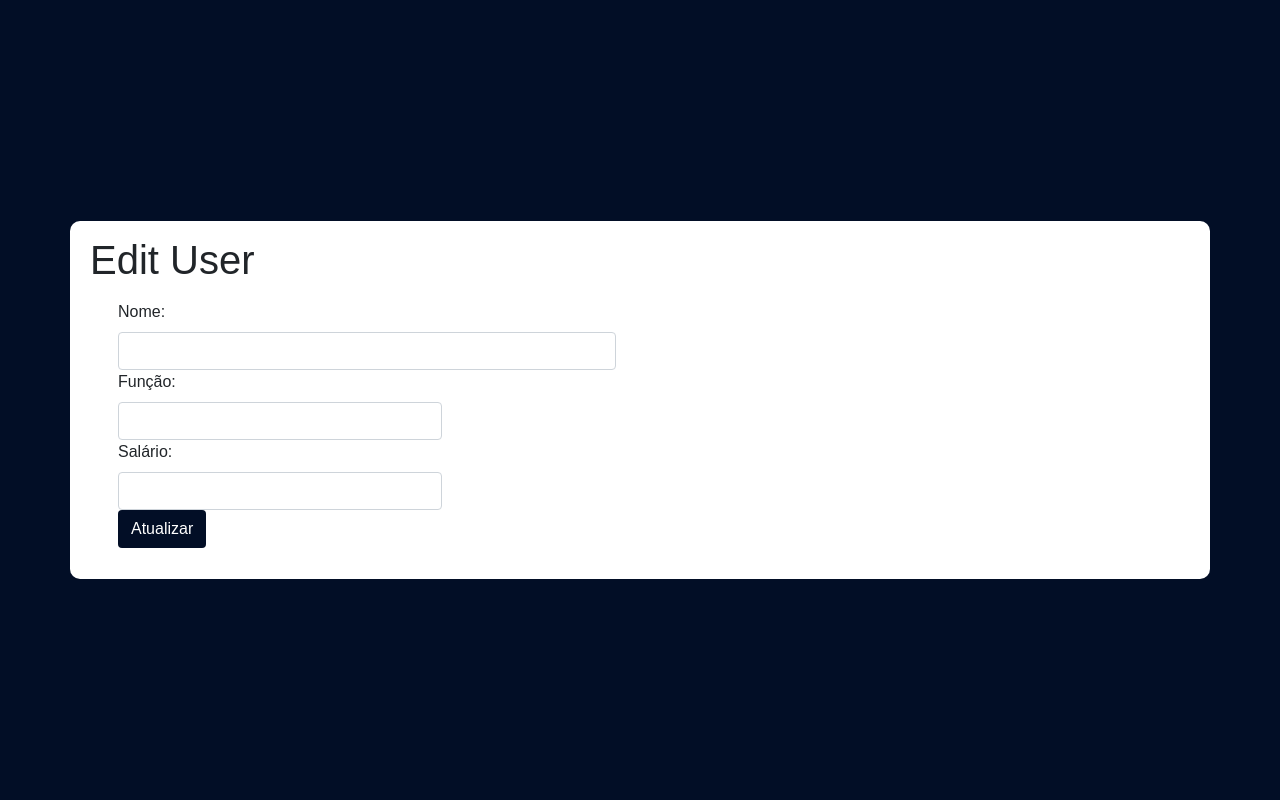
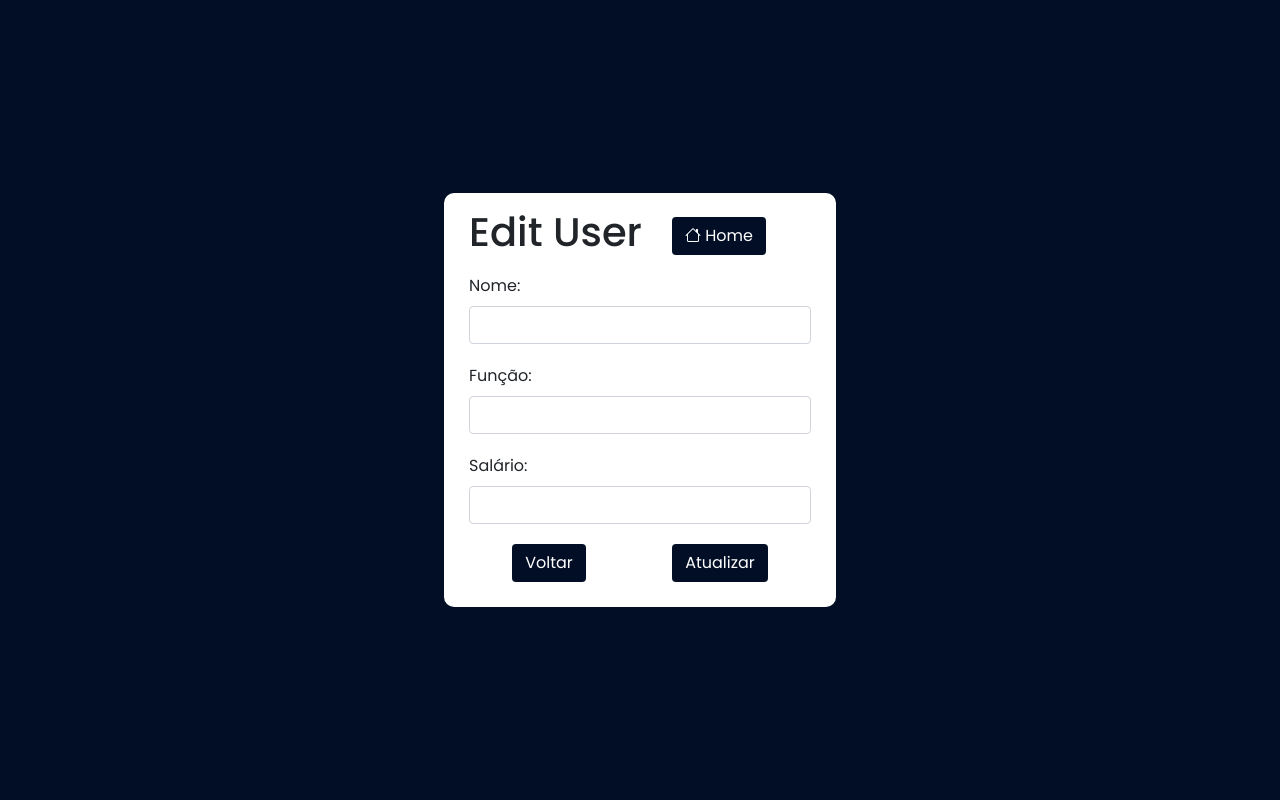
Before and after one commit to jordanferreiraa/crud-funcionarios, a Node server app: page /users/edit/1 in a window 1280 px wide. Run offline with Node 20, Linux system fonts and the light colour scheme; data that the repository does not hold is empty; some libraries are stand-ins or nearby versions.

Commit message:
fix and style: update

```diff
--- a/public/css/style.css
+++ b/public/css/style.css
@@ -10,19 +10,83 @@ body {
   display: flex;
   justify-content: center;
   align-items: center;
-  font-family: Arial, Helvetica, sans-serif;
+  font-family: 'Poppins', sans-serif;
 }
+
+.home {
+  background-color: #fff;
+  padding: 15px 25px;
+  border-radius: 10px;
+}
+
+.home .botoes {
+  display: flex;
+  justify-content: center;
+  gap: 20px;
+  padding-top: 25px;
+  border-top: 2px solid #020e26;
+  padding-bottom: 10px;
+}
+
+.formUser {
+  background-color: #fff;
+  padding: 15px 25px;
+  border-radius: 10px;
+  min-width: max-content;
+}
+
+.formUser .row .col {
+  margin: 10px 0;
+}
+
+.formUser .botoes {
+  display: flex;
+  justify-content: space-around;
+}
+/*
+.addUsers {
+  background-color: #fff;
+  padding: 25px 30px;
+  border-radius: 10px;
+  display: flex;
+  flex-direction: column;
+  align-items: center;
+}
+
+.addUsers h1 {
+  border-bottom: 2px solid #020e26;
+  margin-bottom: 20px;
+}
+
+.addUsers form {
+  display: flex;
+  flex-direction: column;
+  gap: 18px;
+  width: 80%;
+} */
 
 .container {
   background-color: #fff;
-  padding: 15px 20px;
+  padding: 15px 25px;
   border-radius: 10px;
 }
 
-.title {
+.container .title {
   display: flex;
   justify-content: space-between;
   align-items: center;
+  margin-bottom: 15px;
+}
+
+.container .title div {
+  display: flex;
+  gap: 20px;
+}
+
+.title2 {
+  display: flex;
+  align-items: center;
+  gap: 30px;
 }
 
 ul {
@@ -43,4 +107,25 @@ ul.usuarios li {
   text-decoration: none;
   background-color: #020e26;
   color: #fff;
+  transition: .3s;
 }
+
+.btn:hover {
+  color: #fff;
+  transform: scale(1.1);
+  background-color: #062158;
+}
+
+.aviso_404 {
+  background-color: #fff;
+  padding: 15px 25px;
+  border-radius: 10px;
+  display: flex;
+  flex-direction: column;
+  align-items: center;
+}
+
+.aviso_404 a {
+  width: 80%;
+  background-color: rgb(129, 6, 6);
+}
--- a/routes/userRouter.js
+++ b/routes/userRouter.js
@@ -14,8 +14,8 @@ router.post('/remove', UserController.removeUser)
 router.get('/allUsers', UserController.allUsers)
 router.get('/', UserController.home)
 
-// router.use(function(req, res){
-//   res.status(404).render('404')
-// })
+router.use(function(req, res){
+  res.status(404).render('404')
+})
 
 module.exports = router
--- a/views/layouts/main.handlebars
+++ b/views/layouts/main.handlebars
@@ -5,6 +5,10 @@
   <meta http-equiv="X-UA-Compatible" content="IE=edge">
   <meta name="viewport" content="width=device-width, initial-scale=1.0">
   <title>Cadastro de Funcionários</title>
+
+  <link rel="preconnect" href="https://fonts.googleapis.com">
+  <link rel="preconnect" href="https://fonts.gstatic.com" crossorigin>
+  <link href="https://fonts.googleapis.com/css2?family=Poppins:wght@100;300;400;500;600;700&display=swap" rel="stylesheet">
 
   <link href="https://cdn.jsdelivr.net/npm/bootstrap@5.0.2/dist/css/bootstrap.min.css" rel="stylesheet" integrity="sha384-EVSTQN3/azprG1Anm3QDgpJLIm9Nao0Yz1ztcQTwFspd3yD65VohhpuuCOmLASjC" crossorigin="anonymous" />
   <script src="https://cdn.jsdelivr.net/npm/bootstrap@5.0.2/dist/js/bootstrap.bundle.min.js" integrity="sha384-MrcW6ZMFYlzcLA8Nl+NtUVF0sA7MsXsP1UyJoMp4YLEuNSfAP+JcXn/tWtIaxVXM" crossorigin="anonymous"></script>
@@ -14,8 +18,8 @@
   <link rel="stylesheet" href="/css/style.css">
 </head>
 <body>
-  <div class="container">
-    {{{body}}}
-  </div>
+
+  {{{body}}}
+
 </body>
 </html>
--- a/views/users/edit.handlebars
+++ b/views/users/edit.handlebars
@@ -1,6 +1,45 @@
+<div class="formUser">
+  <div class="title2">
     <h1>Edit User {{user.nome}} </h1>
+    <a href="/users" class="btn">
+      <i class="bi bi-house"></i> Home
+    </a>
+  </div>
 
-<div class="black_view">
+  <form action="/users/edit" method="post" class="row">
+
+    <div class="">
+      <div class="row">
+        <div class="col">
+          <input type="hidden" name="id" value="{{user.id}}">
+
+          <label for="nome" class="form-label">Nome:</label>
+          <input type="text" name="nome" value="{{user.nome}}" class="form-control" />
+        </div>
+      </div>
+      <div class="row">
+        <div class="col">
+          <label for="funcao" class="form-label">Função:</label>
+          <input type="text" name="funcao" value="{{user.funcao}}" class="form-control" />
+        </div>
+      </div>
+      <div class="row">
+        <div class="col">
+          <label for="salario" class="form-label">Salário:</label>
+          <input type="number" name="salario" value="{{user.salario}}" class="form-control" />
+        </div>
+      </div>
+      <div class="col botoes">
+        <a href="/users/allUsers" class="btn">
+          Voltar
+        </a>
+        <input type="submit" value="Atualizar" class="btn">
+      </div>
+    </div>
+
+  </form>
+
+  {{!-- <div class="black_view">
 
     <form action="/users/edit" method="post" class="row m-3">
 
@@ -14,15 +53,15 @@
 
       <div class="row align-items-start">
         <div class="col-md-4">
-        <label for="idade" class="form-label">Função:</label>
-        <input type="text" name="idade" value="{{user.funcao}}" class="form-control" />
+          <label for="funcao" class="form-label">Função:</label>
+          <input type="text" name="funcao" value="{{user.funcao}}" class="form-control" />
         </div>
       </div>
 
       <div class="row align-items-start">
         <div class="col-md-4">
-        <label for="idade" class="form-label">Salário:</label>
-        <input type="text" name="idade" value="{{user.salario}}" class="form-control" />
+          <label for="salario" class="form-label">Salário:</label>
+          <input type="number" name="salario" value="{{user.salario}}" class="form-control" />
         </div>
       </div>
 
@@ -32,4 +71,5 @@
 
     </form>
 
+  </div> --}}
 </div>
```
Also changed, not shown: views/404.handlebars (+4 -4 lines), views/users/home.handlebars (+6 -2 lines), views/users/userForm.handlebars (+40 -7 lines), views/users/viewUser.handlebars (+5 -55 lines). Lines whose indentation alone changed are shown as unchanged.
